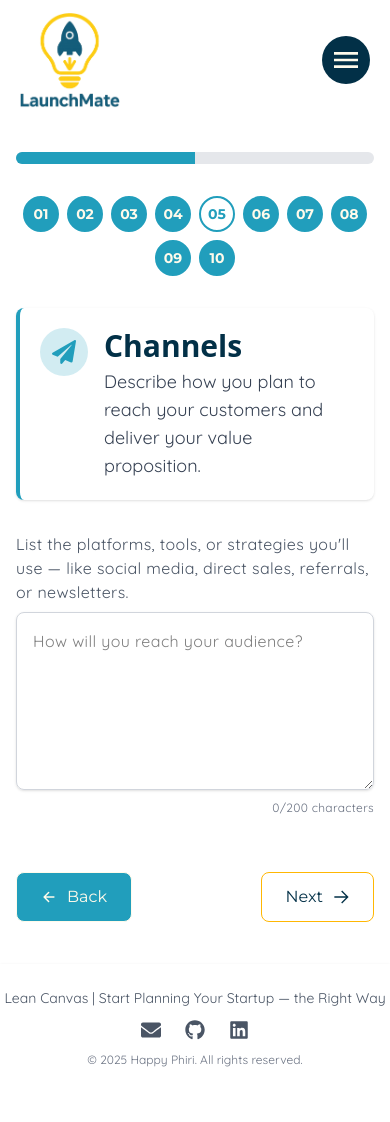
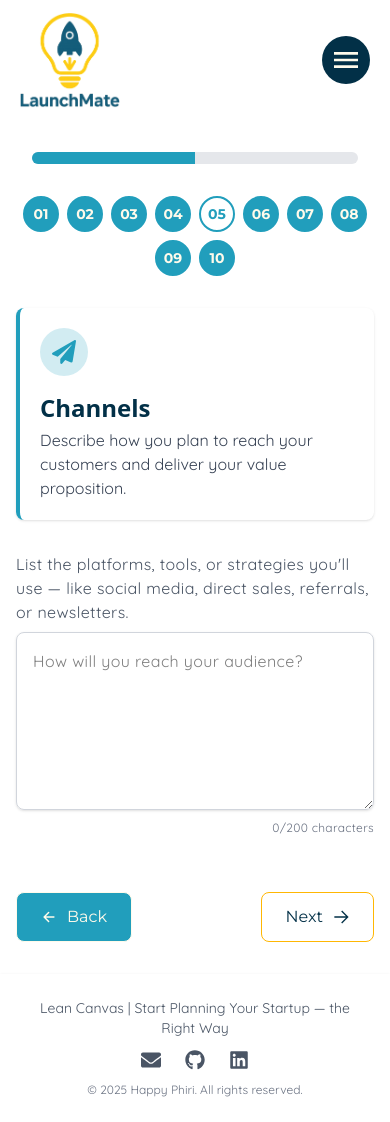
Before and after one commit to happy-phiri/launch-mate-2.0, a React (Vite) app: page /generate-canvas/channels in a window 390 px wide. Before the commit the page ends 1092 px from the top, so only its background shows below. Built offline with nearby package versions, Linux system fonts and the light colour scheme.

Commit message:
add padding to generate canvas pages

```diff
--- a/src/components/CanvasBlockLayout.jsx
+++ b/src/components/CanvasBlockLayout.jsx
@@ -36,13 +36,15 @@ const CanvasBlockLayout = ({
   return (
     <div className="space-y-8">
       {/* Header Card */}
-      <div className="flex items-start gap-4 bg-sky-blue/10 p-5 rounded-lg shadow-sm border-l-4 border-blue-green">
+      <div className="flex flex-col md:flex-row items-start gap-4 bg-sky-blue/10 p-5 rounded-lg shadow-sm border-l-4 border-blue-green">
         <div className="w-12 h-12 bg-blue-green/20 rounded-full flex items-center justify-center text-2xl text-blue-green shrink-0">
           <Icon />
         </div>
         <div>
-          <h1 className="text-3xl font-bold text-prussian-blue">{title}</h1>
-          <p className="text-lg text-gray-700 font-quicksand mt-1">
+          <h1 className="text-2xl lg:text-3xl font-bold text-prussian-blue">
+            {title}
+          </h1>
+          <p className="text-base lg:text-lg text-gray-700 font-quicksand mt-1">
             {description}
           </p>
         </div>
--- a/src/components/Footer.jsx
+++ b/src/components/Footer.jsx
@@ -2,7 +2,7 @@ import { FaLinkedin, FaGithub, FaEnvelope } from "react-icons/fa";
 
 const Footer = () => {
   return (
-    <footer className="shadow-sm py-6 text-center text-sm text-gray-600 space-y-3 font-quicksand">
+    <footer className="shadow-sm py-6 px-6 text-center text-sm text-gray-600 space-y-3 font-quicksand">
       <p>Lean Canvas | Start Planning Your Startup — the Right Way</p>
 
       <div className="flex justify-center gap-6 text-xl text-gray-600">
--- a/src/layouts/CanvasLayout.jsx
+++ b/src/layouts/CanvasLayout.jsx
@@ -30,7 +30,12 @@ const CanvasLayout = () => {
   return (
     <main className="min-h-screen bg-magnolia px-4 py-8">
       <div className="max-w-5xl mx-auto space-y-8">
-        <ProgressBar currentStep={progressStep} totalSteps={stepPaths.length} />
+        <div className="px-4 lg:px-0">
+          <ProgressBar
+            currentStep={progressStep}
+            totalSteps={stepPaths.length}
+          />
+        </div>
 
         {/* NAVIGATION */}
         <aside className="flex flex-row justify-center flex-wrap gap-2 font-montserrat mt-8">
--- a/src/pages/build/GenerateProblem.jsx
+++ b/src/pages/build/GenerateProblem.jsx
@@ -10,7 +10,7 @@ const GenerateProblem = () => {
   useScrollToTop();
 
   return (
-    <div className="space-y-6 px-4">
+    <div className="space-y-6">
       {/* Company Name Input */}
       <div className="space-y-2 font-montserrat">
         <label htmlFor="companyName" className="block text-prussian-blue">
```
